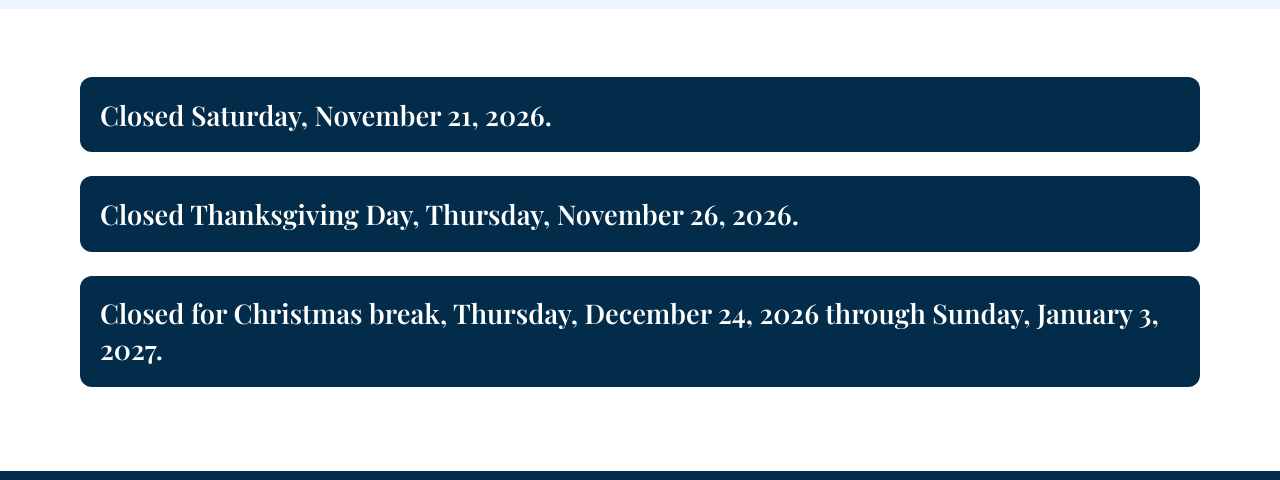
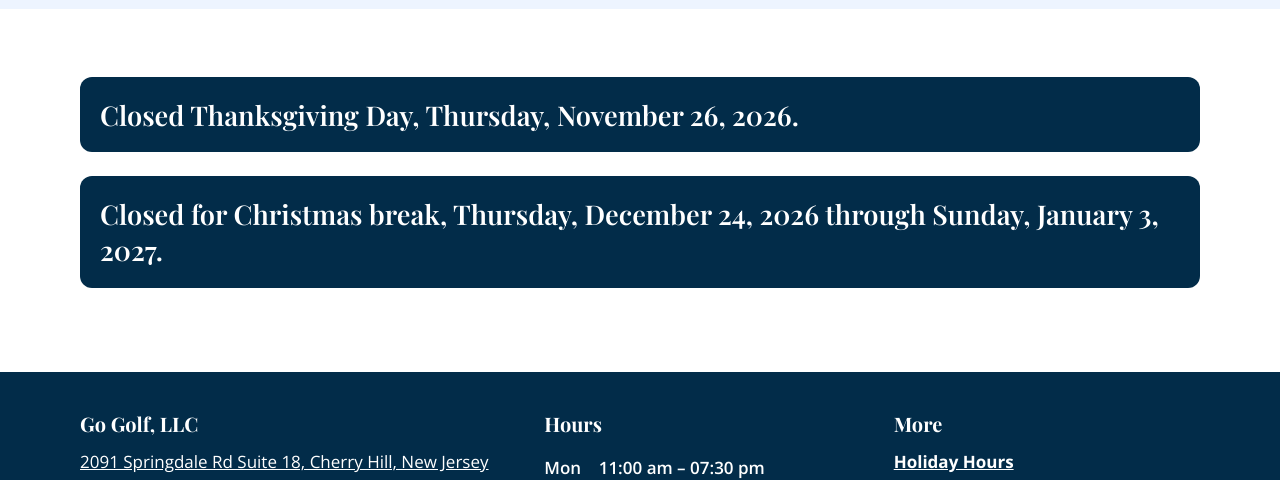
Before and after one commit to GoGolfLLC/Gogolf-website, a plain HTML site: page holiday-hours/index.html in a window 1280 px wide. Shown: the part 244-724 px from the top of the page. Drawn offline with Linux system fonts and the light colour scheme.

Commit message:
Remove the November 21 closure from holiday hours. (#25)
Thanksgiving and the Christmas break stay on the list.

Co-authored-by: Cursor Agent <cursoragent@cursor.com>
Co-authored-by: GoGolfLLC <GoGolfLLC@users.noreply.github.com>

```diff
--- a/holiday-hours/index.html
+++ b/holiday-hours/index.html
@@ -54,7 +54,6 @@
     </header>
     <section class="section">
       <div class="wrap">
-        <p class="notice">Closed Saturday, November 21, 2026.</p>
         <p class="notice">Closed Thanksgiving Day, Thursday, November 26, 2026.</p>
         <p class="notice">Closed for Christmas break, Thursday, December 24, 2026 through Sunday, January 3, 2027.</p>
       </div>
```
